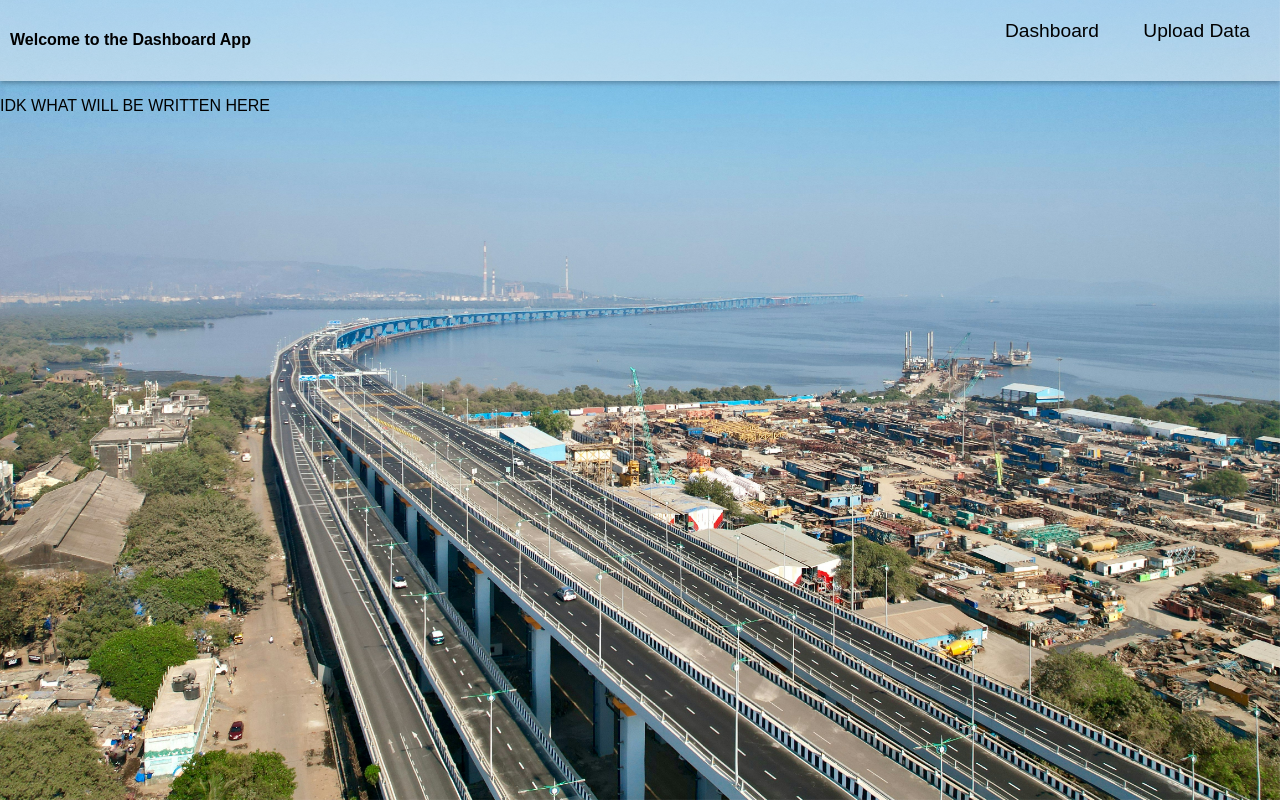
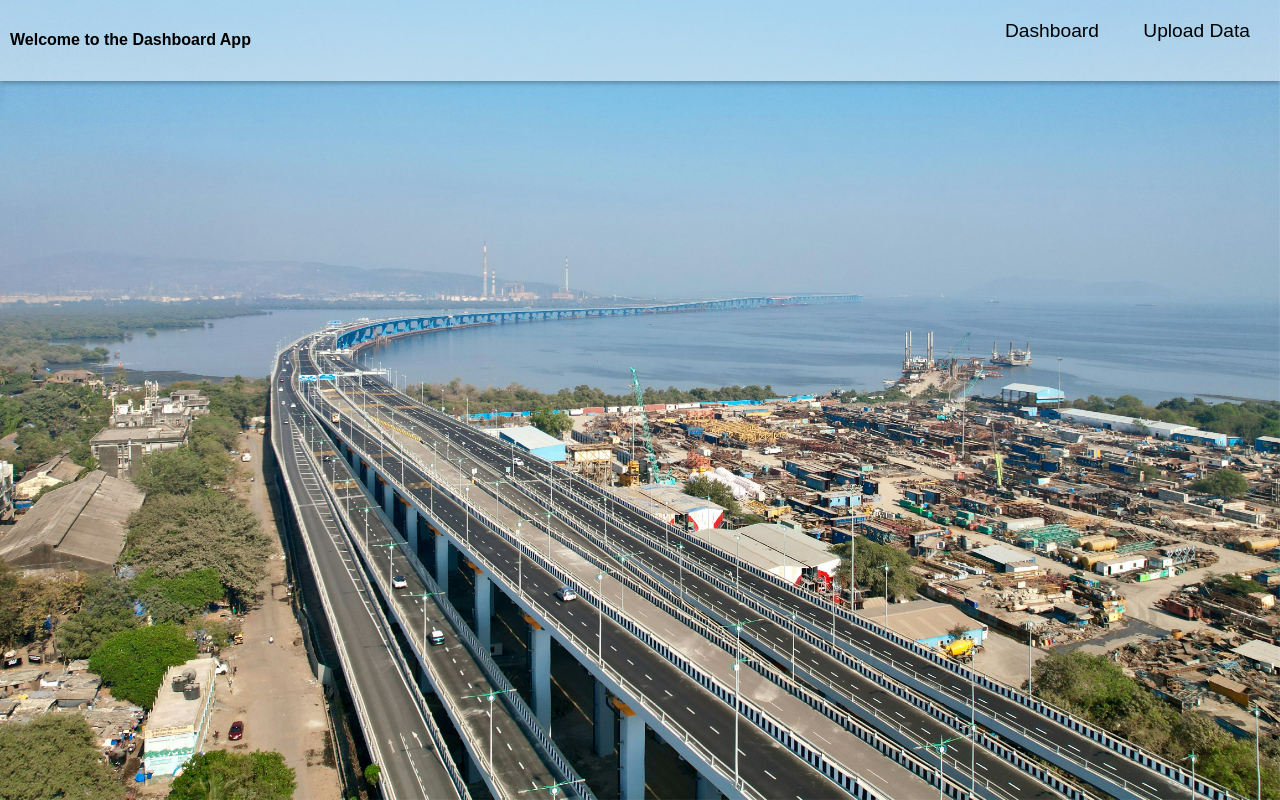
Before and after one commit to Sohamchandekar/mthl_toll, a Flask app: page / in a window 1280 px wide. Run offline with Flask 3, Linux system fonts and the light colour scheme.

Commit message:
Update home.html

```diff
--- a/mthl_dashboard/templates/home.html
+++ b/mthl_dashboard/templates/home.html
@@ -20,7 +20,7 @@
 
      <div id="project-introduction-container">
          <div id="project-introduction">
-             <p>IDK WHAT WILL BE WRITTEN HERE</p>
+<!--              <p>IDK WHAT WILL BE WRITTEN HERE</p> -->
 
 
         </div>
```
